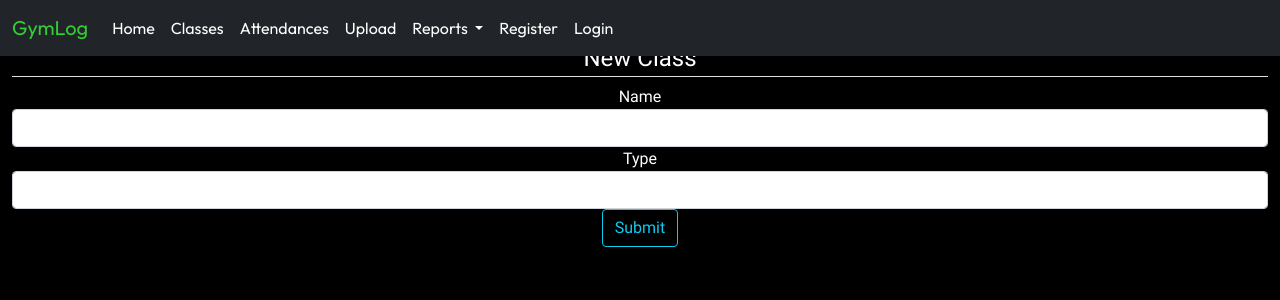
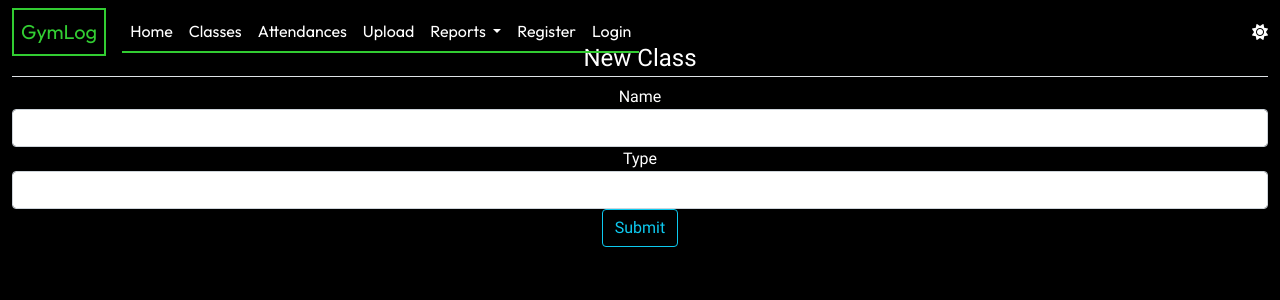
Before and after one commit to ayeryn/gymlog, a Flask app: page /new_class in a window 1280 px wide. Shown: the top 300 px of the page. Run offline with Flask 3, Linux system fonts and the light colour scheme; some libraries are stand-ins or nearby versions.

Commit message:
wip light/dark mode

```diff
--- a/app/static/main.css
+++ b/app/static/main.css
@@ -4,6 +4,11 @@
     --accent-color: #32cd32;
     --typewriter-speed: 2s;
     --typewriter-chars: 17;
+}
+
+.light-theme {
+    --primary-color: #fafafa;
+    --secondary-color: black;
 }
 
 @font-face {
@@ -44,6 +49,18 @@ nav {
 
 header {
     height: 5vh;
+}
+
+#modeIcon {
+    cursor: pointer;
+}
+
+#modeIcon:hover {
+    color: var(--accent-color);
+}
+
+.navbar a {
+    border-bottom: 2px solid var(--accent-color);
 }
 
 main {
@@ -119,6 +136,9 @@ main {
 
 .brand {
     color: var(--accent-color);
+    border: 2px solid var(--accent-color);
+    padding: 7px;
+    ;
 }
 
 .nav-link {
--- a/app/templates/layout.html
+++ b/app/templates/layout.html
@@ -21,7 +21,7 @@
 <body>
     <header>
         <!--TODO: add dark/light mode-->
-        <nav class="navbar navbar-expand-lg bg-dark">
+        <nav class="navbar navbar-expand-lg">
             <div class="container-fluid">
                 <a class="navbar-brand brand" href="{{ url_for('home') }}">GymLog</a>
                 <button class="navbar-toggler" type="button" data-bs-toggle="collapse"
@@ -60,6 +60,7 @@
                             <a class="nav-link" href="#">Login</a>
                         </li>
                     </ul>
+                    <div id="modeIcon"><i class="fa-solid fa-sun"></i></div>
                 </div>
             </div>
         </nav>
@@ -84,6 +85,16 @@
     <script src="https://cdn.jsdelivr.net/npm/bootstrap@5.0.2/dist/js/bootstrap.min.js"
         integrity="sha384-cVKIPhGWiC2Al4u+LWgxfKTRIcfu0JTxR+EQDz/bgldoEyl4H0zUF0QKbrJ0EcQF"
         crossorigin="anonymous"></script>
+    <script>
+        var icon = document.getElementById("modeIcon");
+        icon.onclick = function () {
+            document.body.classList.toggle("light-theme");
+            icon.addEventListener('click', function () {
+                icon.querySelector('i').classList.toggle('fa-sun');
+                icon.querySelector('i').classList.toggle('fa-moon');
+            });
+        };
+    </script>
 </body>
 
 </html>
```
